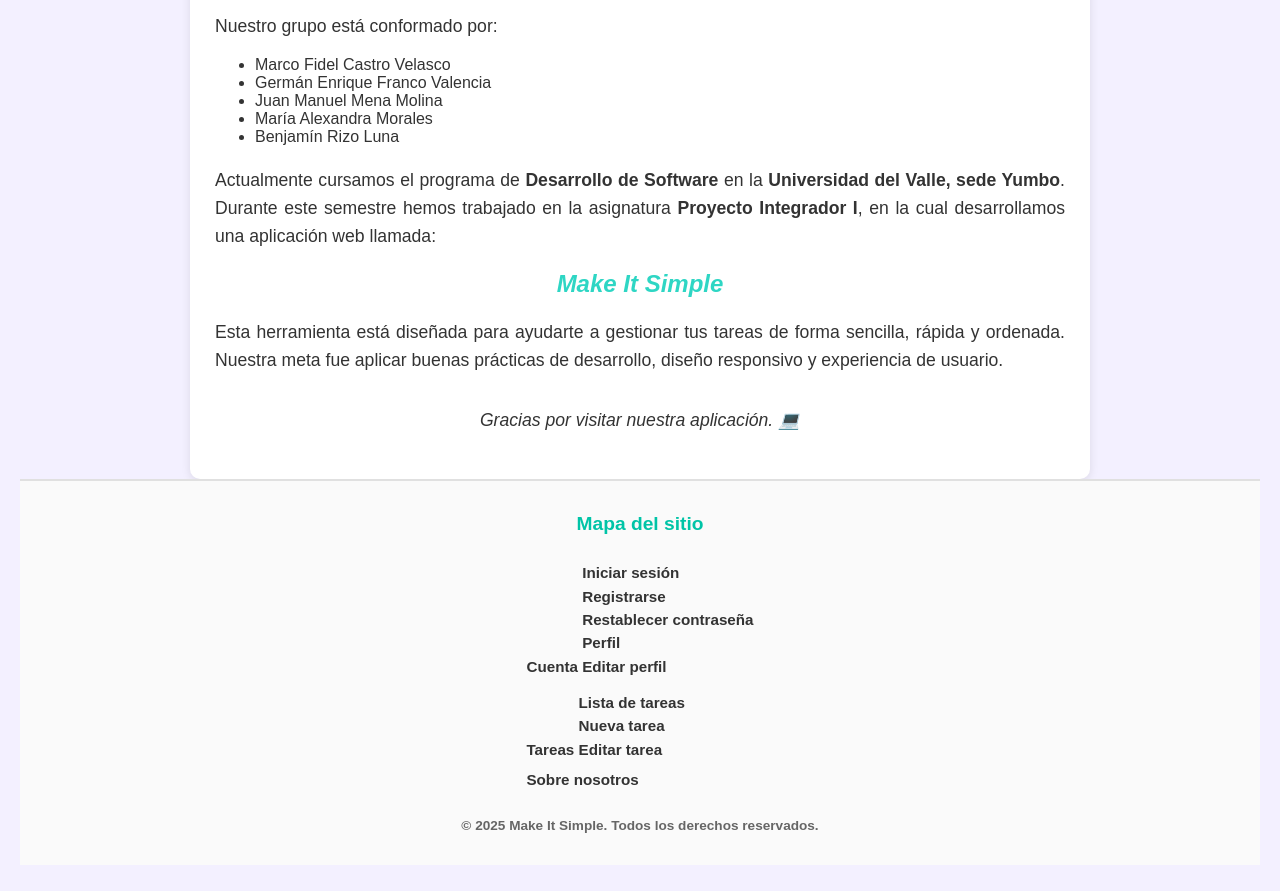
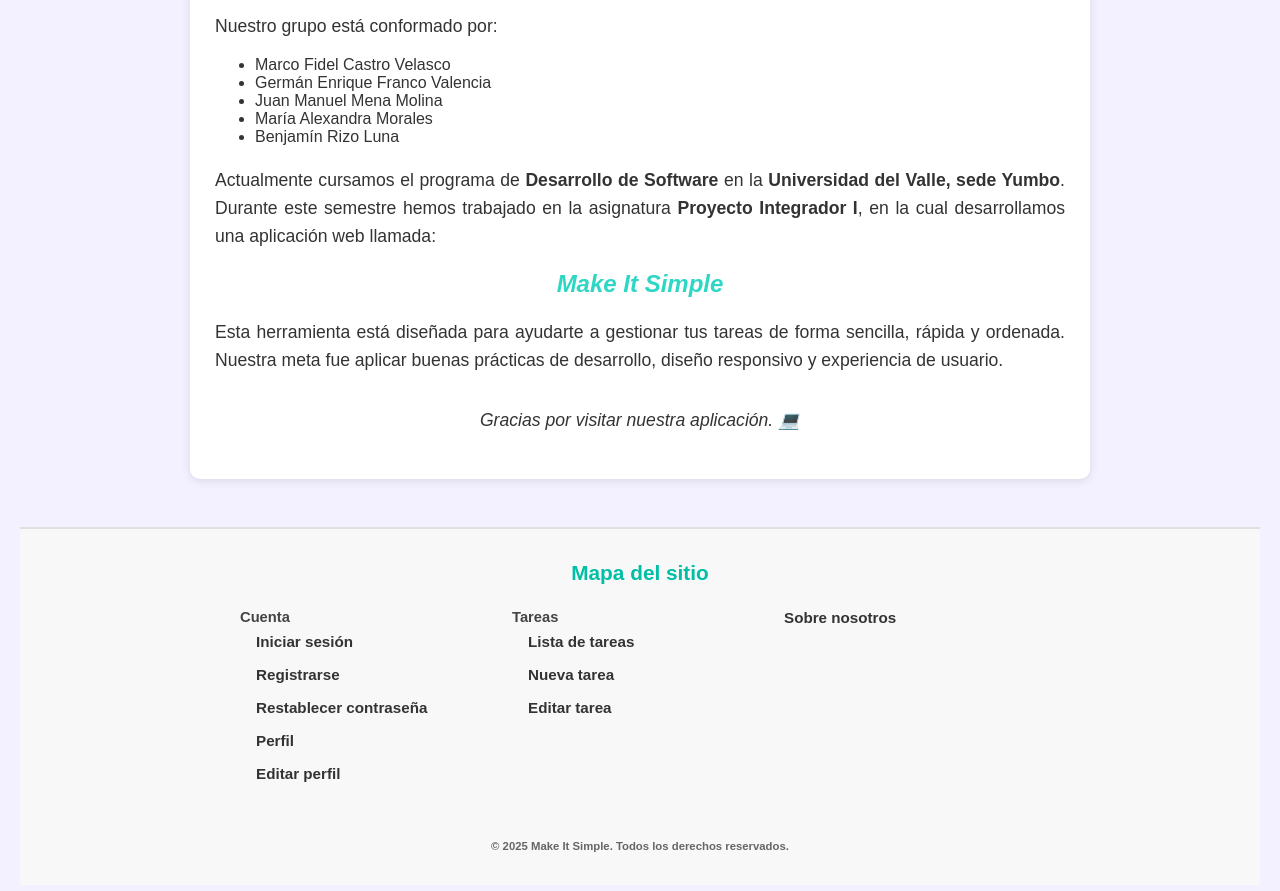
Before and after one commit to gfUV/MP1_ET3_G53_Yumbo_front, a website built with Vite: page about_us.html in a window 1280 px wide. Shown: the part 201-1092 px from the top of the page. Built offline with nearby package versions, Linux system fonts and the light colour scheme.

Commit message:
Update to site_map.css

```diff
--- a/public/site_map.css
+++ b/public/site_map.css
@@ -1,45 +1,57 @@
 .site-footer {
-  background: #fafafa; /* Fondo suave */
-  border-top: 2px solid #e0e0e0; /* Línea sutil separadora */
+  background: #f8f8f8;
   color: #333;
   padding: 2rem;
   text-align: center;
-  font-size: 0.95rem;
+  margin-top: 3rem;
+  border-top: 2px solid #e0e0e0;
 }
 
 .site-footer h3 {
-  margin-bottom: 1rem;
-  color: #00c4a7; /* Tu color de acento */
-  font-weight: 600;
-  font-size: 1.2rem;
+  margin-bottom: 1.5rem;
+  color: #00bfa6;
+  font-size: 1.3rem;
+  font-weight: bold;
 }
 
-.site-footer ul {
+.site-footer nav ul {
   list-style: none;
   padding: 0;
-  margin: 0 auto;
-  display: inline-block; /* Centra el bloque de enlaces */
+  margin: 0 auto 1.5rem;
+  display: grid;
+  grid-template-columns: repeat(auto-fit, minmax(180px, 1fr));
+  gap: 1rem;
+  max-width: 800px;
+}
+
+.site-footer nav ul > li {
   text-align: left;
 }
 
-.site-footer ul li {
-  margin: 0.4rem 0;
+.site-footer nav ul > li > span {
+  display: block;
+  font-weight: bold;
+  margin-bottom: 0.5rem;
+  color: #444;
+}
+
+.site-footer ul ul {
+  padding-left: 1rem;
 }
 
 .site-footer a {
   color: #333;
   text-decoration: none;
-  transition: color 0.3s ease, transform 0.2s ease;
+  font-size: 0.95rem;
+  transition: color 0.3s;
 }
 
 .site-footer a:hover {
-  color: #00c4a7;
-  transform: translateX(4px); /* Pequeño efecto al pasar el mouse */
+  color: #00bfa6;
 }
 
-.site-footer small {
-  display: block;
-  margin-top: 1.5rem;
+.site-footer p {
+  margin-top: 2rem;
   font-size: 0.85rem;
   color: #666;
 }
```
